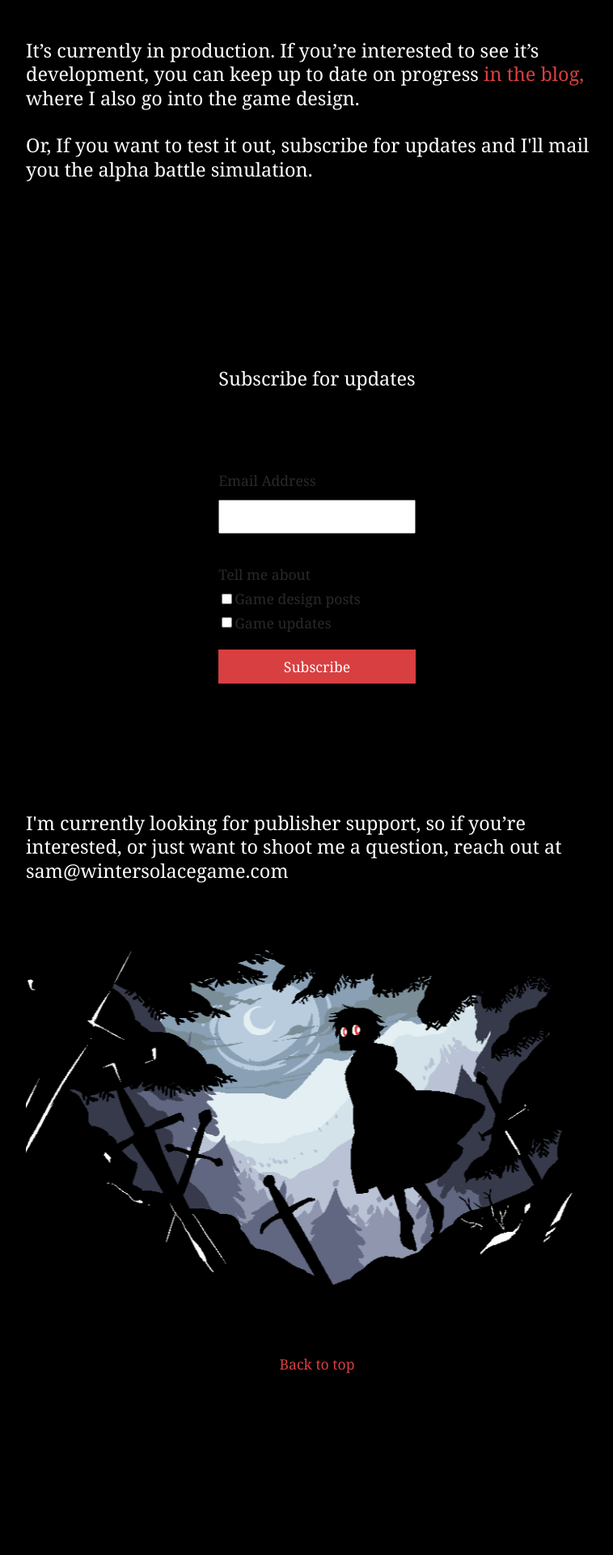
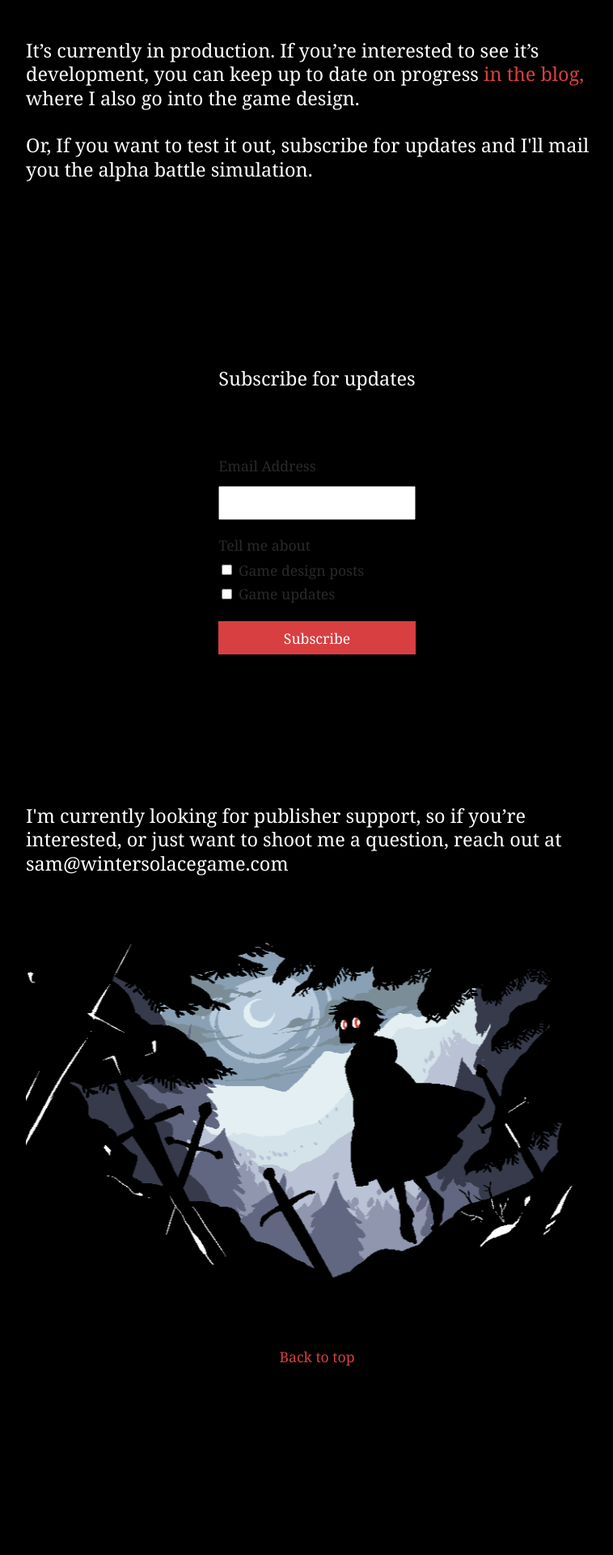
Before and after one commit to BaronBlackmore/Wintercast, a Jekyll site: the page built from index.html, in a window 1280 px wide. Shown: the part 4127-6047 px from the top of the page at 81% size, without its empty margins (248-1006 px from the left). Built offline with Jekyll 4.4.1, drawn with Linux system fonts in a browser that asks for light colours.

Commit message:
few more

```diff
--- a/_includes/mailchimp-signup.html
+++ b/_includes/mailchimp-signup.html
@@ -11,8 +11,8 @@
     <div class="mc-field-group input-group">
         <strong>Tell me about </strong>
         <ul>
-            <li><input type="checkbox" value="1" name="group[4432][1]" id="mce-group[4432]-4432-0"><label for="mce-group[4432]-4432-0">Game design posts</label></li>
-            <li><input type="checkbox" value="2" name="group[4432][2]" id="mce-group[4432]-4432-1"><label for="mce-group[4432]-4432-1">Game updates</label></li>
+            <li><input type="checkbox" value="1" name="group[4432][1]" id="mce-group[4432]-4432-0"><label for="mce-group[4432]-4432-0"> Game design posts</label></li>
+            <li><input type="checkbox" value="2" name="group[4432][2]" id="mce-group[4432]-4432-1"><label for="mce-group[4432]-4432-1"> Game updates</label></li>
         </ul>
     </div>
 
--- a/css/main.css
+++ b/css/main.css
@@ -149,6 +149,11 @@
 	color: white;
 	width: 100%;
 	border: none;
+	cursor: pointer;
+}
+
+.button:hover{
+	background-color: #9d3259;
 }
 
 .checkmark{
@@ -157,7 +162,7 @@
 }
 
 #mc_embed_signup{
-	padding:1em;
+	padding:1em 1em 2.5em 1em;
 }
 
 #mce-EMAIL{
@@ -170,7 +175,7 @@
 }
 
 .mc-field-group{
-	padding: 1em 0;
+	padding-bottom: 1em;
 	display: flex;
 	flex-direction: column;
 }
```
